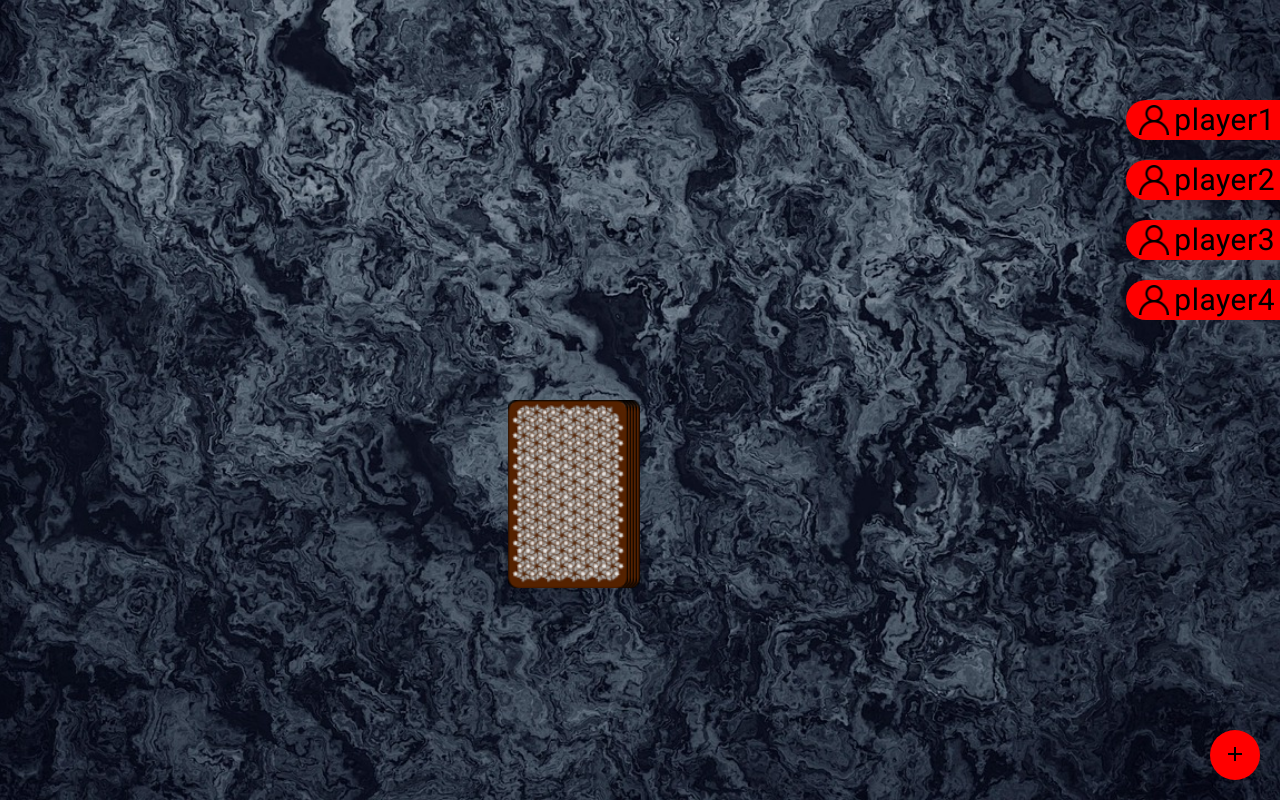
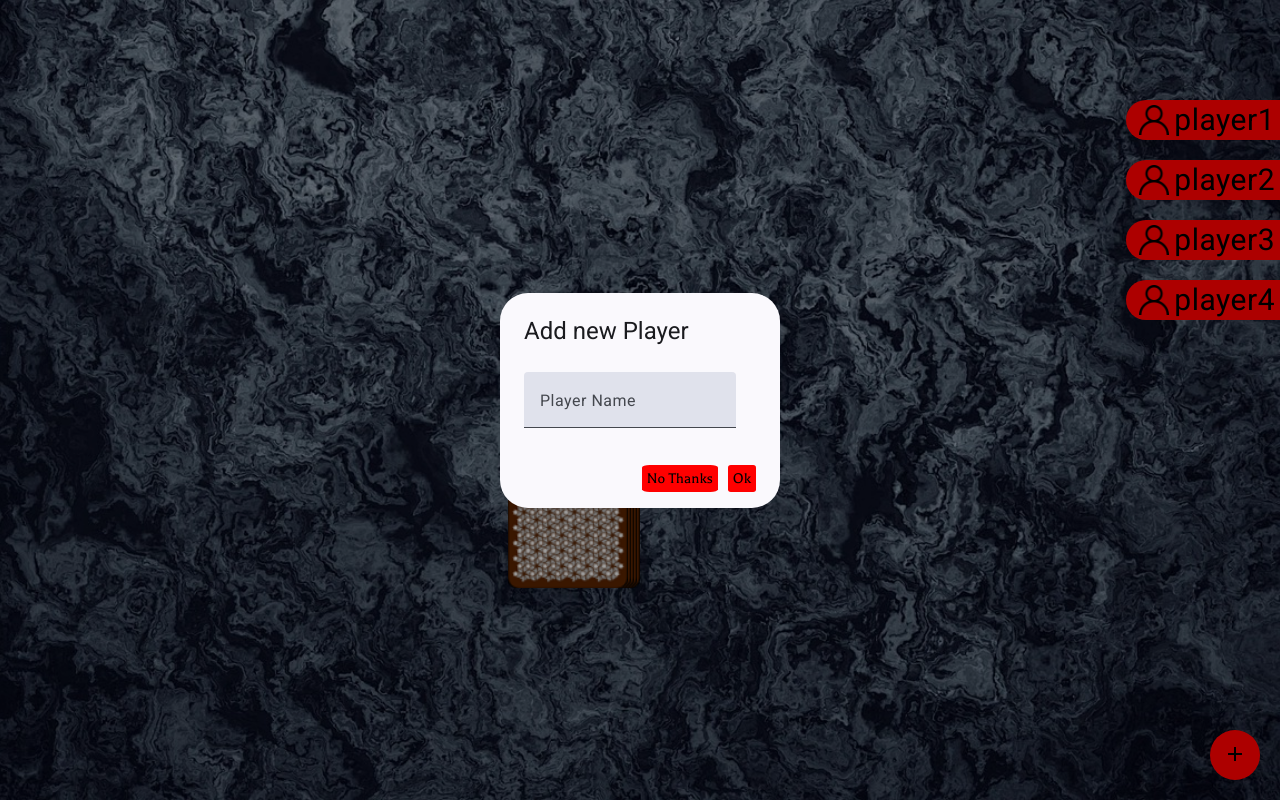
Before and after one commit to LukasStrnad-exe/Ring-of-Fire, an Angular app: page /game in a window 1280 px wide. Both pictures are taken after a click on the button "add". Built offline with nearby package versions, Linux system fonts and the light colour scheme.

Commit message:
added dialog component

```diff
--- /dev/null
+++ b/src/app/game/dialog-add-player/dialog-add-player.component.html
@@ -0,0 +1,11 @@
+<h2 mat-dialog-title>Add new Player</h2>
+<mat-dialog-content>
+  <mat-form-field>
+    <mat-label>Player Name</mat-label>
+    <input matInput [(ngModel)]="name" />
+  </mat-form-field>
+</mat-dialog-content>
+<mat-dialog-actions>
+  <button class="btn" matButton (click)="onNoClick()">No Thanks</button>
+  <button class="btn" matButton [mat-dialog-close]="" cdkFocusInitial>Ok</button>
+</mat-dialog-actions>
--- /dev/null
+++ b/src/app/game/dialog-add-player/dialog-add-player.component.scss
@@ -0,0 +1,12 @@
+.btn {
+    background-color: #FF0000;
+    border: none;
+    border-radius: 10%;
+    cursor: pointer;
+    margin-left: 10px;
+    padding: 5px;
+    font-size: 16px;
+    &:hover {
+        background-color: #b91414;
+    }
+}
--- /dev/null
+++ b/src/app/game/dialog-add-player/dialog-add-player.component.ts
@@ -0,0 +1,24 @@
+import { Component } from '@angular/core';
+import { MatIconModule } from '@angular/material/icon';
+import {FormsModule} from '@angular/forms';
+import {MatButtonModule} from '@angular/material/button';
+import {MatDialogModule} from '@angular/material/dialog';
+import {MatFormFieldModule} from '@angular/material/form-field';
+import {MatInputModule} from '@angular/material/input';
+import {MatDialogRef,} from '@angular/material/dialog';
+import {ChangeDetectionStrategy, inject} from '@angular/core';
+
+@Component({
+  selector: 'app-dialog-add-player',
+  standalone: true,
+  imports: [MatIconModule, FormsModule, MatButtonModule, MatDialogModule, MatFormFieldModule, MatInputModule],
+  templateUrl: './dialog-add-player.component.html',
+  styleUrl: './dialog-add-player.component.scss'
+})
+export class DialogAddPlayerComponent {
+  readonly dialogRef = inject(MatDialogRef<DialogAddPlayerComponent>);
+  name: string = '';
+  onNoClick(): void {
+    this.dialogRef.close();
+  }
+}
--- a/src/app/game/game.component.html
+++ b/src/app/game/game.component.html
@@ -20,6 +20,6 @@
 </div>
 
 
-<button class="add_button" color="primary" matFab aria-label="Example icon button with a add icon">
+<button (click)="openDialog()" class="add_button" color="primary" matFab aria-label="Example icon button with a add icon">
   <mat-icon>add</mat-icon>
 </button>
--- a/src/app/game/game.component.ts
+++ b/src/app/game/game.component.ts
@@ -2,12 +2,17 @@ import { Component } from '@angular/core';
 import { CommonModule } from '@angular/common';
 import { Game } from '../../models/game';
 import { PlayerComponent } from "./player/player.component";
+import { DialogAddPlayerComponent } from "./dialog-add-player/dialog-add-player.component";
 import { MatIconModule } from '@angular/material/icon';
+import {ChangeDetectionStrategy, inject} from '@angular/core';
+import {FormsModule} from '@angular/forms';
+import {MatButtonModule} from '@angular/material/button';
+import {MatDialog} from '@angular/material/dialog';
 
 @Component({
   selector: 'app-game',
   standalone: true,
-  imports: [CommonModule, PlayerComponent, MatIconModule],
+  imports: [CommonModule, PlayerComponent, MatIconModule, FormsModule, MatButtonModule],
   templateUrl: './game.component.html',
   styleUrl: './game.component.scss'
 })
@@ -16,6 +21,8 @@ export class GameComponent {
   pickCardAnimation = false;
   currentCard: string = '';
   game: Game;
+  readonly dialog = inject(MatDialog);
+
 
   constructor() {
     this.game = new Game();
@@ -31,4 +38,13 @@ export class GameComponent {
       }, 800);
     }
   }
+
+  openDialog(): void {
+    let dialogRef = this.dialog.open(DialogAddPlayerComponent, {
+  });
+  dialogRef.afterClosed().subscribe(result => {
+    console.log(`Dialog result: ${result}`);
+  });
+  }
+
 }
--- a/src/styles.scss
+++ b/src/styles.scss
@@ -12,5 +12,10 @@ body{
     margin: 0;
     font-family: 'Balthazar', sans-serif;
 }
+
+button {
+    font-family: 'Balthazar', sans-serif;
+}
+
 html, body { height: 100%; }
 body { margin: 0; font-family: Roboto, "Helvetica Neue", sans-serif; }
```
Also changed, not shown: 1 other file (tests, documents, lock files or other folders).
